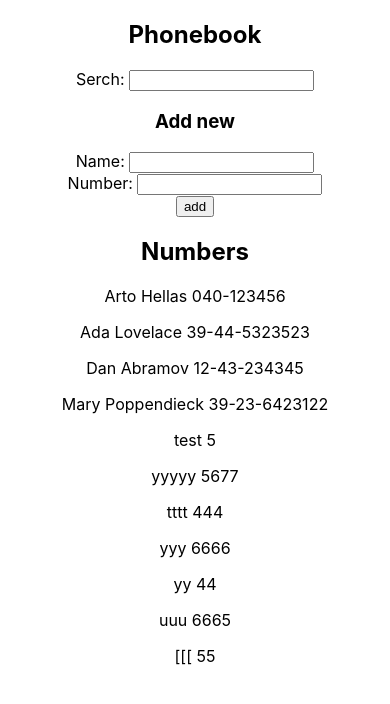
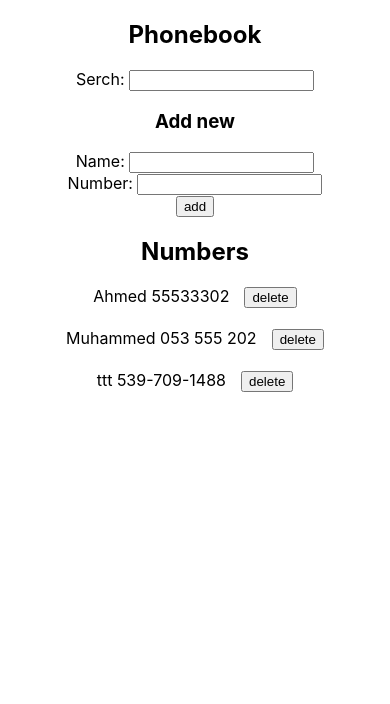
Before and after one commit to m-aljamal/fullstackopen, a React (Create React App) app in the folder part_2/phonebook/: page / in a window 390 px wide. Shown: the top 704 px of the page. Built offline with nearby package versions, Linux system fonts and the light colour scheme; data requests are answered from the project's data file.

Commit message:
Phonebook step9

```diff
--- a/part_2/phonebook/db.json
+++ b/part_2/phonebook/db.json
@@ -1,59 +1,19 @@
 {
   "persons": [
     {
-      "name": "Arto Hellas",
-      "number": "040-123456",
+      "name": "Ahmed",
+      "number": "55533302",
       "id": 1
     },
     {
-      "name": "Ada Lovelace",
-      "number": "39-44-5323523",
+      "name": "Muhammed",
+      "number": "053 555 202",
       "id": 2
     },
     {
-      "name": "Dan Abramov",
-      "number": "12-43-234345",
+      "name": "ttt",
+      "number": "539-709-1488",
       "id": 3
-    },
-    {
-      "name": "Mary Poppendieck",
-      "number": "39-23-6423122",
-      "id": 4
-    },
-    {
-      "name": "test",
-      "number": "5",
-      "id": 5
-    },
-    {
-      "name": "yyyyy",
-      "number": "5677",
-      "id": 6
-    },
-    {
-      "name": "tttt",
-      "number": "444",
-      "id": 7
-    },
-    {
-      "name": "yyy",
-      "number": "6666",
-      "id": 8
-    },
-    {
-      "name": "yy",
-      "number": "44",
-      "id": 9
-    },
-    {
-      "name": "uuu",
-      "number": "6665",
-      "id": 10
-    },
-    {
-      "name": "[[[",
-      "number": "55",
-      "id": 11
     }
   ]
 }
--- a/part_2/phonebook/src/App.js
+++ b/part_2/phonebook/src/App.js
@@ -3,6 +3,7 @@ import "./App.css";
 import Person from "./components/Person";
 import CreateNew from "./components/CreateNew";
 import backend from "./components/backend";
+import axios from "axios";
 
 function App() {
   const [persons, setPersons] = useState([]);
@@ -43,6 +44,19 @@ function App() {
     serchName && setSerchName(serchName);
   };
 
+  const deleteContact = (id, name) => {
+    const confirm = window.confirm(`delete ${name} ?`);
+    if (confirm) {
+      backend
+        .remove(id)
+        .then(() => {
+          setPersons(persons.filter((person) => person.id !== id));
+        })
+        .catch((err) => {
+          console.log(err);
+        });
+    }
+  };
   return (
     <div className="App">
       <h2>Phonebook</h2>
@@ -59,7 +73,13 @@ function App() {
             <Person key={person.name} person={person} />
           ))
         : persons &&
-          persons.map((person) => <Person key={person.name} person={person} />)}
+          persons.map((person) => (
+            <Person
+              key={person.name}
+              person={person}
+              deleteContact={deleteContact}
+            />
+          ))}
     </div>
   );
 }
--- a/part_2/phonebook/src/components/Person.js
+++ b/part_2/phonebook/src/components/Person.js
@@ -1,8 +1,19 @@
 import React from "react";
 
-const Person = ({ person: { name, number } }) => {
+const Person = ({ person: { name, number, id }, deleteContact }) => {
+  const handleDelete = () => {
+    deleteContact(id, name);
+  };
+
   return (
-  <p>{name} {number}</p>
+    <>
+      <div style={{ margin: "20px" }}>
+        <span style={{ marginRight: "15px" }}>
+          {name} {number}
+        </span>
+        <button onClick={handleDelete}>delete</button>
+      </div>
+    </>
   );
 };
 
--- a/part_2/phonebook/src/components/backend.js
+++ b/part_2/phonebook/src/components/backend.js
@@ -1,17 +1,23 @@
 import axios from "axios";
-const baseUrl = 'http://localhost:3001/persons'
+const baseUrl = "http://localhost:3001/persons";
 
-const getAll = async () =>{
-    const res = await axios.get(baseUrl)
-    return res.data
-}
+const getAll = async () => {
+  const res = await axios.get(baseUrl);
+  return res.data;
+};
 
-const create = async (data) =>{
-    const res = await axios.post(baseUrl, data)
-    return res.data
-}
+const create = async (data) => {
+  const res = await axios.post(baseUrl, data);
+  return res.data;
+};
 
+const remove = async (id) => {
+  const res = await axios.delete(`${baseUrl}/${id}`);
+
+
+};
 export default {
-    getAll,
-    create
-}
+  getAll,
+  create,
+  remove,
+};
```
